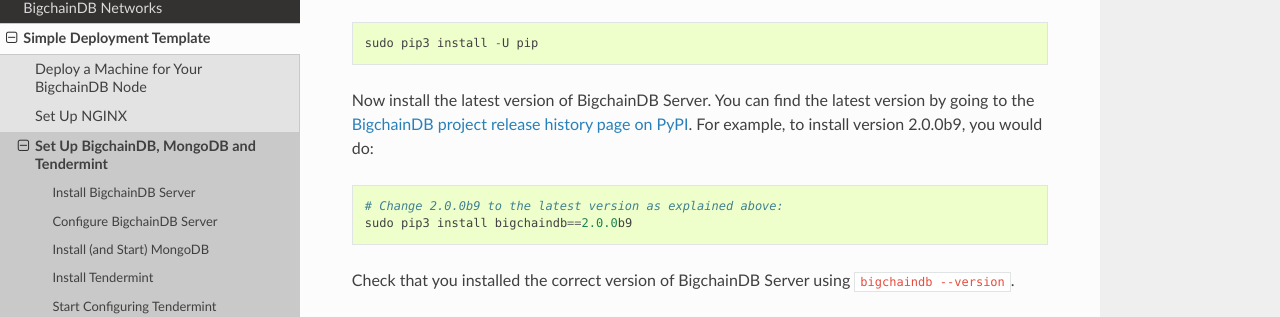
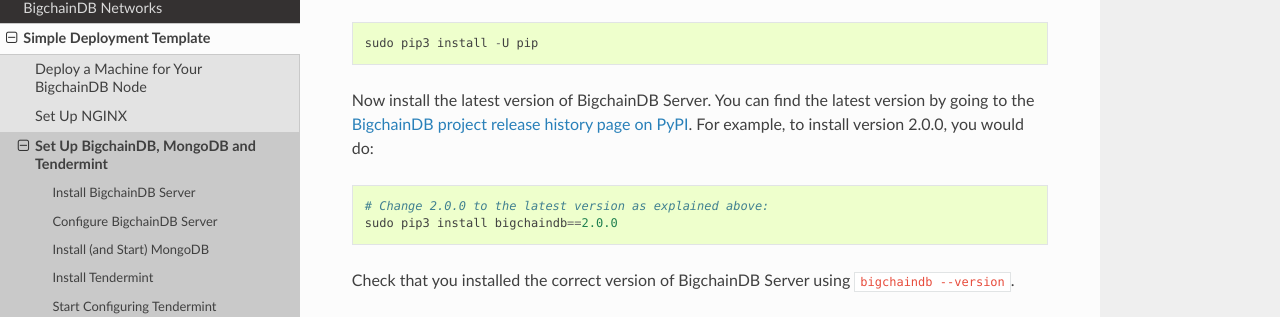
Before and after one commit to thematerials-network/bigchaindb-node, a Sphinx documentation site: the page built from bigchaindb/docs/server/source/simple-deployment-template/set-up-node-software.md, in a window 1280 px wide and 900 px high, scrolled down 415 px. Shown: the part 143-460 px from the top of the window. Built offline with Sphinx 7.4.7 and the Read the Docs theme 2.0.0, drawn with Linux system fonts in a browser that asks for light colours.

Commit message:
Fix bigchaidb-tendermint version mismatch

````diff
--- a/bigchaindb/docs/server/source/simple-deployment-template/set-up-node-software.md
+++ b/bigchaindb/docs/server/source/simple-deployment-template/set-up-node-software.md
@@ -31,11 +31,11 @@ sudo pip3 install -U pip
 Now install the latest version of BigchainDB Server.
 You can find the latest version by going
 to the [BigchainDB project release history page on PyPI](https://pypi.org/project/BigchainDB/#history).
-For example, to install version 2.0.0b9, you would do:
+For example, to install version 2.0.0, you would do:
 
 ```
-# Change 2.0.0b9 to the latest version as explained above:
-sudo pip3 install bigchaindb==2.0.0b9
+# Change 2.0.0 to the latest version as explained above:
+sudo pip3 install bigchaindb==2.0.0
 ```
 
 Check that you installed the correct version of BigchainDB Server using `bigchaindb --version`.
````
